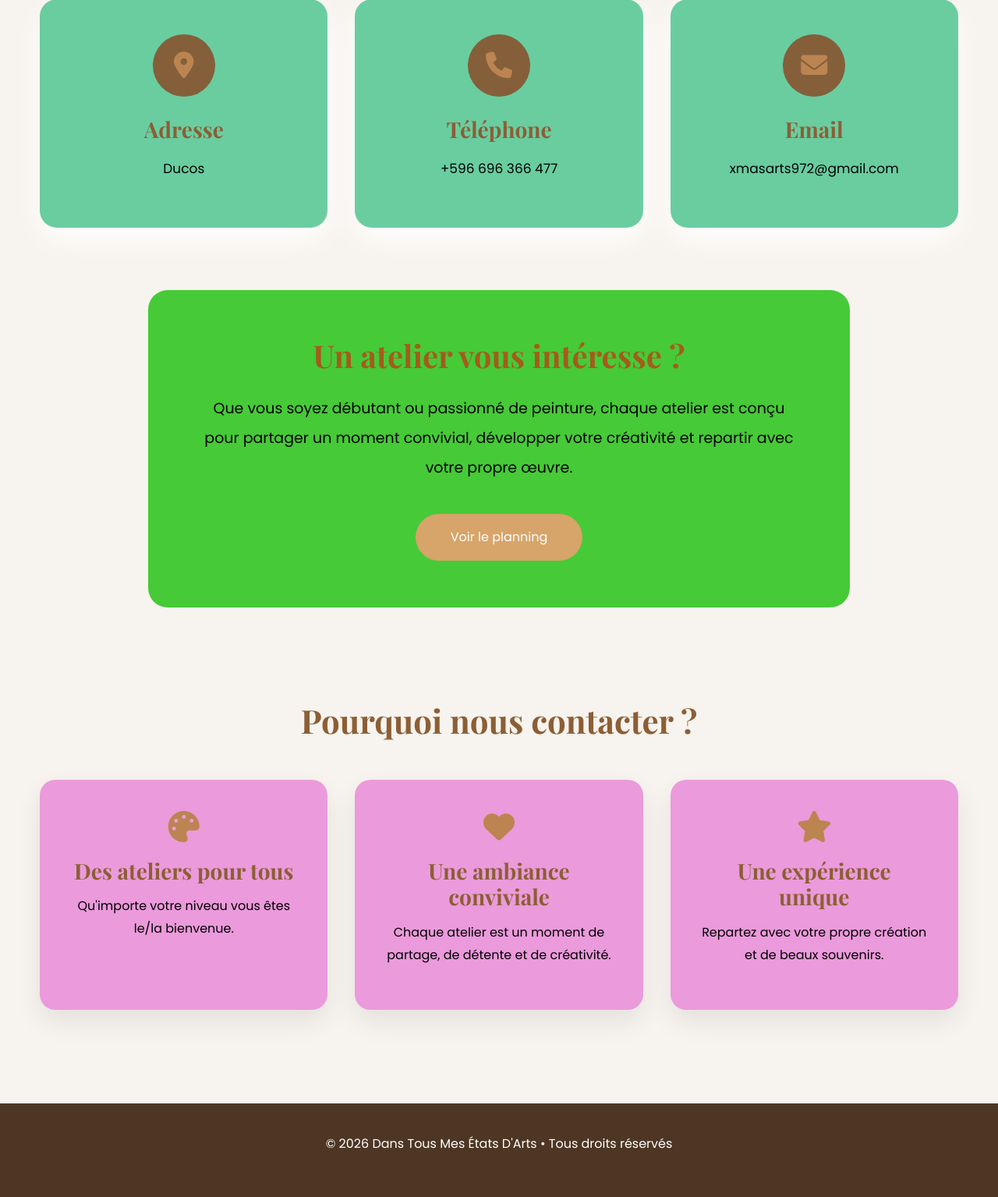
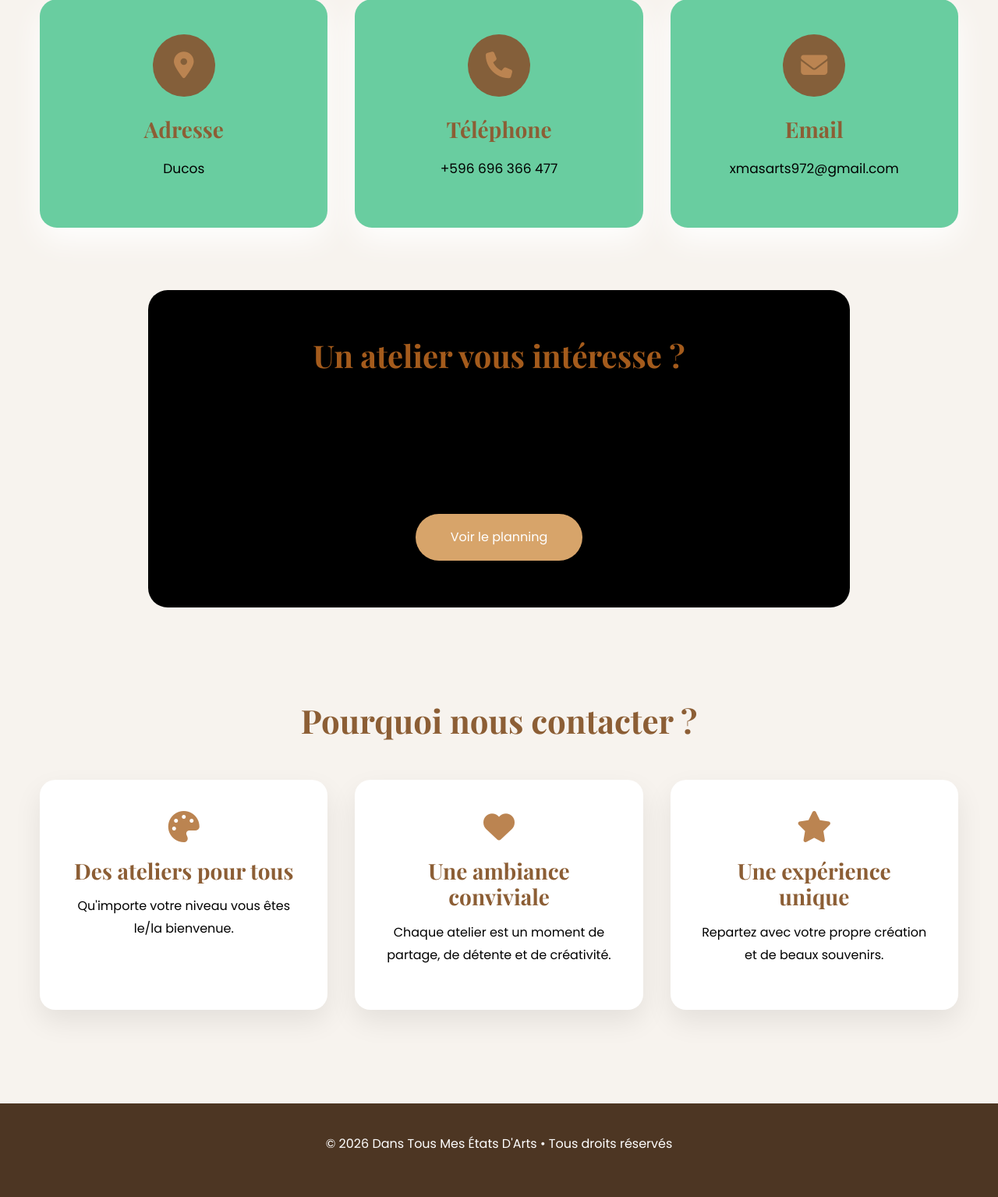
Before and after one commit to Chyrexx/atelier-peinture-site, a Flask app: page /contact in a window 1280 px wide. Shown: the part 428-1963 px from the top of the page at 78% size. Run offline with Flask 3, Linux system fonts and the light colour scheme; parts of the project's set-up code (start-up, migrations or seed data) failed here and were passed over.

Commit message:
Version finale du site

```diff
--- a/static/css/style.css
+++ b/static/css/style.css
@@ -558,7 +558,7 @@ footer{
 
     text-align:center;
 
-    background:rgb(70, 202, 55);
+    background:rgb(0, 0, 0);
 
     padding:60px;
 
@@ -626,7 +626,7 @@ footer{
 
 .info-box{
 
-    background:rgb(235, 154, 219);
+    background:rgb(255, 255, 255);
 
     border-radius:20px;
 
--- a/templates/atelier_individuel.html
+++ b/templates/atelier_individuel.html
@@ -57,7 +57,7 @@
        target="_blank"
        class="btn-whatsapp">
 
-        💬 Contacter sur WhatsApp
+        💬 Contactez moi sur WhatsApp
 
     </a>
 
```
